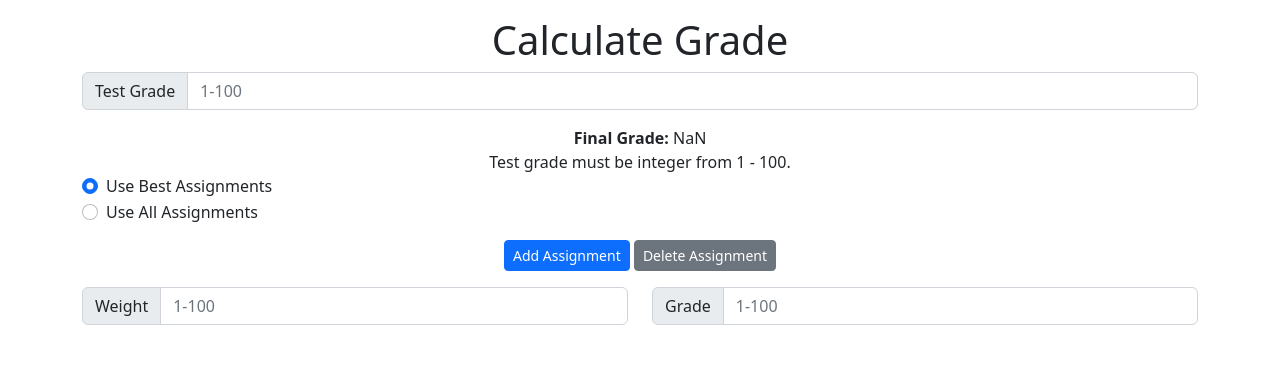
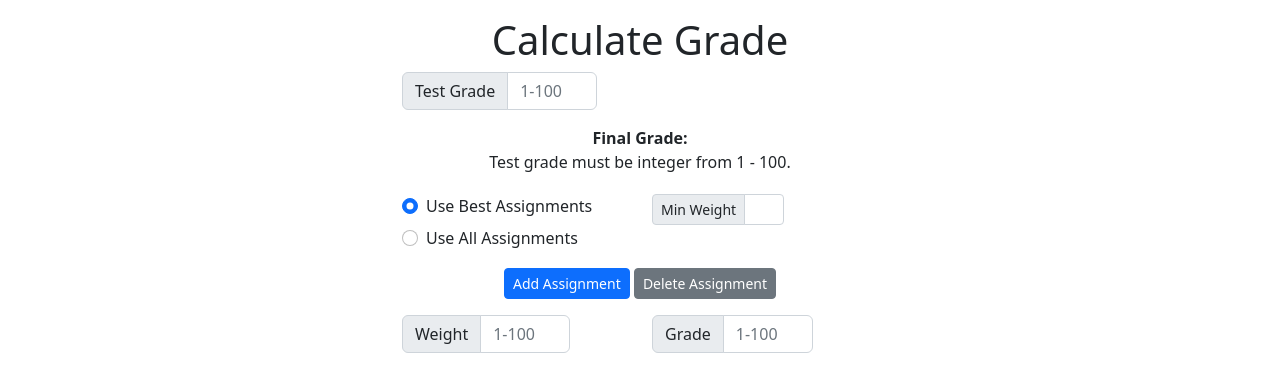
Before and after one commit to mygrade/mygrade.github.io, a React (Create React App) app: page / in a window 1280 px wide. Shown: the top 392 px of the page. Built offline with nearby package versions, Linux system fonts and the light colour scheme.

Commit message:
Style changes and setup gh pages dep

```diff
--- a/package.json
+++ b/package.json
@@ -17,6 +17,8 @@
   "scripts": {
     "start": "react-scripts start",
     "build": "react-scripts build",
+    "predeploy" : "npm run build",
+    "deploy" : "gh-pages -d build",
     "test": "react-scripts test",
     "eject": "react-scripts eject"
   },
@@ -37,5 +39,8 @@
       "last 1 firefox version",
       "last 1 safari version"
     ]
+  },
+  "devDependencies": {
+    "gh-pages": "^5.0.0"
   }
 }
--- a/src/App.css
+++ b/src/App.css
@@ -1,16 +1,11 @@
-.App {
-  text-align: center;
+body{
+  background-color:#61dafb;
 }
 
-.App-logo {
-  height: 40vmin;
-  pointer-events: none;
-}
-
-@media (prefers-reduced-motion: no-preference) {
-  .App-logo {
-    animation: App-logo-spin infinite 20s linear;
-  }
+.App {
+  display: flex;
+  align-items: center;
+  justify-content: center;
 }
 
 .App-header {
@@ -28,11 +23,16 @@
   color: #61dafb;
 }
 
-@keyframes App-logo-spin {
-  from {
-    transform: rotate(0deg);
-  }
-  to {
-    transform: rotate(360deg);
-  }
+.center-block {
+  display: flex;
+  align-items: center;
+  justify-content: center;
 }
+
+.limit-input-size{
+  max-width: 90px;
+}
+
+.aParent {
+  float: right;
+}
--- a/src/App.js
+++ b/src/App.js
@@ -1,10 +1,13 @@
 import React, { useState, useEffect } from 'react';
+import './App.css';
 import 'bootstrap/dist/css/bootstrap.css';
 import AssignmentList from "./AssignmentList";
 import Button from 'react-bootstrap/Button';
 import Form from 'react-bootstrap/Form';
 import InputGroup from 'react-bootstrap/InputGroup';
 import {v4 as uuidv4} from 'uuid'
+import Row from 'react-bootstrap/Row';
+import Col from 'react-bootstrap/Col';
 
 
 function App() {
@@ -16,6 +19,7 @@ function App() {
   const [assignments, setAssignments] = useState([]);
 
   useEffect(() => {
+    if(assignments.length == 0)
       addAssignment();
     // eslint-disable-next-line react-hooks/exhaustive-deps
   },[]);
@@ -81,20 +85,28 @@ function App() {
   }
 
   function calculateGrade() {
+    if(calcMethod === "radio-all"){
+      calculateAll();
+    } else if (calcMethod === "radio-best"){
+      calculateBest();
+    }
+  }
+
+  function calculateBest() {
+    let scores = [...assignments];
+
+  }
+
+  function calculateAll() {
     let totalWeight = 0, totalPoints = 0;
 
     for(let i = 0; i < assignments.length; i++){
       let curr = assignments[i];
-      if(calcMethod === "radio-best"){
-        if(Number(curr.grade) <= testGrade){
-          continue;
-        }
-      }
       let currWeight = Number(curr.weight);
       totalWeight += currWeight
       totalPoints += (currWeight / 100) * Number(curr.grade);
     }
-
+    // Add test grade and set final grade
     totalPoints += ((100 - totalWeight) / 100) * testGrade;
     setFinalGrade(-Math.round(-totalPoints));
   }
@@ -118,14 +130,15 @@ function App() {
 
   return (
     <div className="App">
-      <div className="container">
-        <div className="row">
+      <div className="container" style={{maxWidth: "500px"}}>
+        <div className="">
 
           <div className="mt-3">
             <h1 className="jumbotron text-center">Calculate Grade</h1>
           </div>
 
           {/* TEST GRADE INPUT */}
+          <div className="center-block">
             <InputGroup className="mb-3">
               <InputGroup.Text id="test-grade">
                 Test Grade
@@ -137,9 +150,10 @@ function App() {
                 aria-describedby="test-grade-input"
                 placeholder="1-100"
                 type="number"
+                className="limit-input-size"
               />
             </InputGroup>
-
+          </div>
           {/* FINAL GRADE DISPLAY */}
           <div className="text-center">
           <label><b>Final Grade: </b>{finalGrade}</label>
@@ -148,9 +162,11 @@ function App() {
           </div>
 
           {/* RADIO BUTTONS */}
-          <Form>
           <div className="mb-3">
-              <Form.Check
+            <Form className="mt-3">
+              <Row>
+                <Col>
+                  <Form.Check className="mt-1"
                     label="Use Best Assignments"
                     name="calcMethod"
                     type="radio"
@@ -159,15 +175,28 @@ function App() {
                     onChange={settMethod}
                   />
 
-              <Form.Check
+                  <Form.Check className="mt-2"
                     label="Use All Assignments"
                     name="calcMethod"
                     type="radio"
                     id={`radio-all`}
                     onChange={settMethod}
                     />
+                </Col>
+                <Col>
+                  <InputGroup size="sm" className="mb-3 mt-1">
+                    <InputGroup.Text id="inputGroup-sizing-sm">Min Weight</InputGroup.Text>
+                    <Form.Control
+                      style={{maxWidth: "40px"}}
+                      aria-label="Small"
+                      aria-describedby="inputGroup-sizing-sm"
+                    />
+                  </InputGroup>
+                </Col>
+
+              </Row>
+            </Form>
           </div>
-          </Form>
 
           {/* ADD / REMOVE ASSIGNMENTS BUTTONS */}
           <div className="mb-3" style={{display: 'flex', justifyContent: 'center', alignItems: 'center'}}>
--- a/src/Assignment.js
+++ b/src/Assignment.js
@@ -14,9 +14,8 @@ export default function Assignment(props) {
 
   return (
     <Form>
-      <Row>
-
-        <Col>
+      <Row className="justify-content-md-center">
+        <Col xs={0}>
           <InputGroup size="med" className="mb-3">
             <InputGroup.Text id={`weight-${id}`}>Weight</InputGroup.Text>
             <Form.Control
@@ -26,10 +25,10 @@ export default function Assignment(props) {
               type="number"
               placeholder="1-100"
               onChange={onChange}
+              className="limit-input-size"
             />
           </InputGroup>
         </Col>
-
         <Col>
           <InputGroup size="med" className="mb-3">
             <InputGroup.Text id={`grade-${id}`}>Grade</InputGroup.Text>
@@ -40,10 +39,10 @@ export default function Assignment(props) {
               type="number"
               placeholder="1-100"
               onChange={onChange}
+              className="limit-input-size"
             />
           </InputGroup>
         </Col>
-
       </Row>
     </Form>
   )
```
Also changed, not shown: 1 other file (tests, documents, lock files or other folders). Lines whose indentation alone changed are shown as unchanged.
